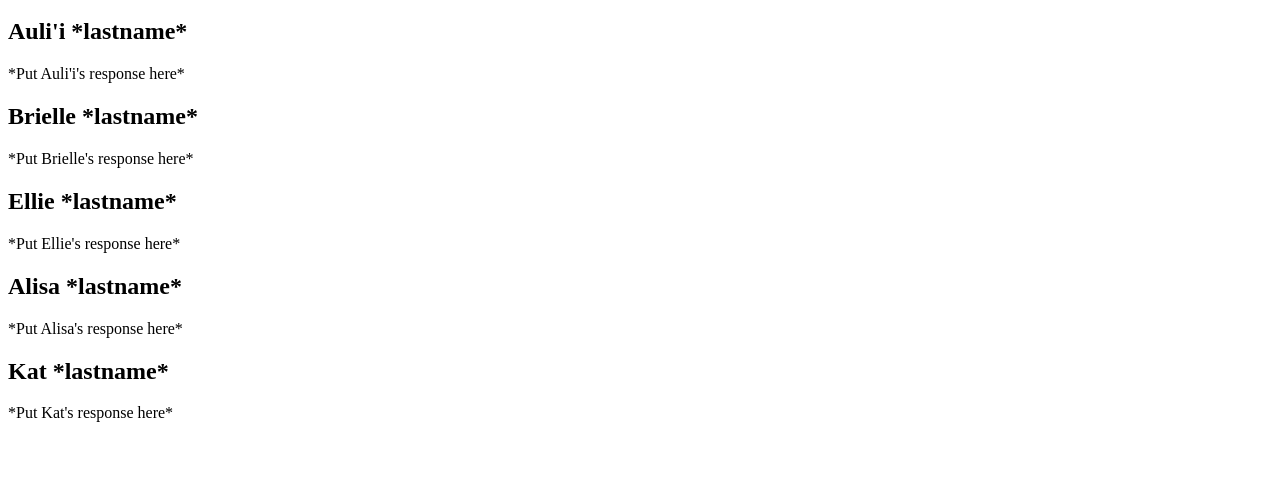
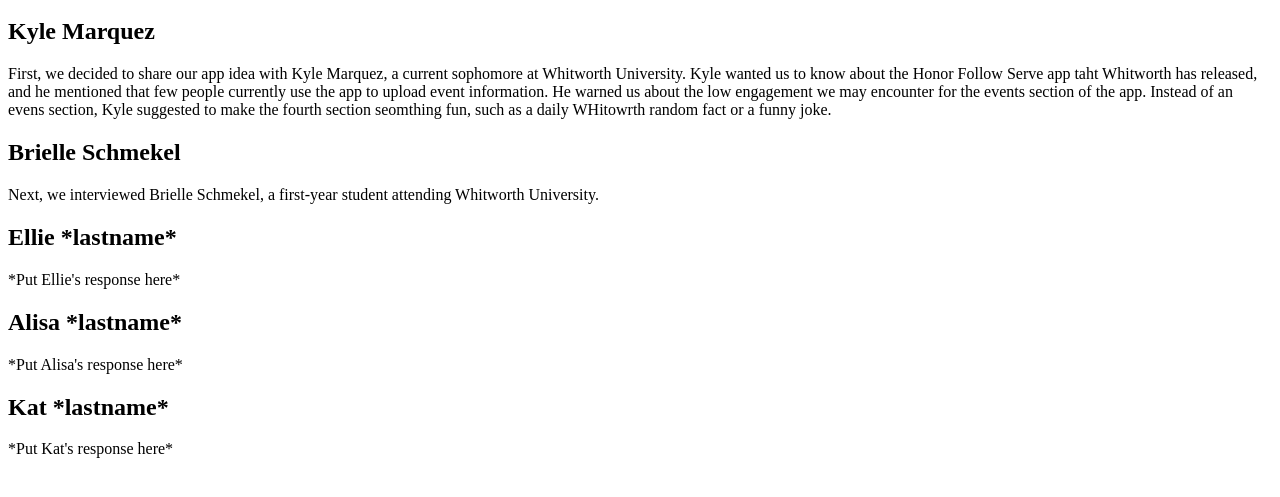
Before and after one commit to Caleb-Flegel/PiratePlus-Proposal, a plain HTML site: page HTML/Interviews.html in a window 1280 px wide. Shown: the part 149-646 px from the top of the page. Drawn offline with Linux system fonts and the light colour scheme.

Commit message:
Update Interviews.html

```diff
--- a/HTML/Interviews.html
+++ b/HTML/Interviews.html
@@ -30,13 +30,13 @@
     <div class="responses">
         <h1>Interviews</h1>
         <div class="interview">
-            <h2>Auli'i *lastname*</h2>
-            <p>*Put Auli'i's response here*</p>
+            <h2>Kyle Marquez</h2>
+            <p>First, we decided to share our app idea with Kyle Marquez, a current sophomore at Whitworth University. Kyle wanted us to know about the Honor Follow Serve app taht Whitworth has released, and he mentioned that few people currently use the app to upload event information. He warned us about the low engagement we may encounter for the events section of the app. Instead of an evens section, Kyle suggested to make the fourth section seomthing fun, such as a daily WHitowrth random fact or a funny joke.</p>
         </div>
 
         <div class="interview">
-            <h2>Brielle *lastname*</h2>
-            <p>*Put Brielle's response here*</p>
+            <h2>Brielle Schmekel</h2>
+            <p>Next, we interviewed Brielle Schmekel, a first-year student attending Whitworth University.</p>
         </div>
 
         <div class="interview">
```
